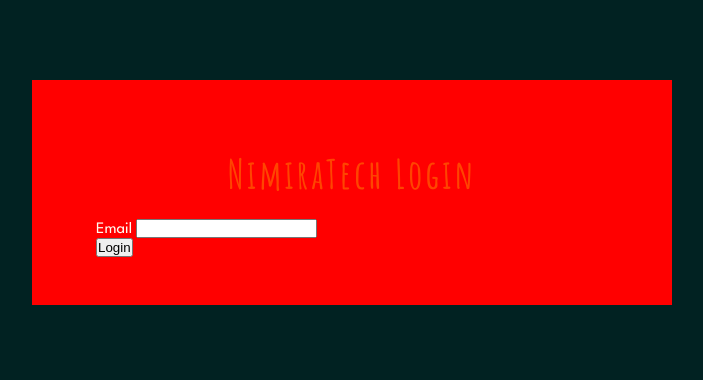
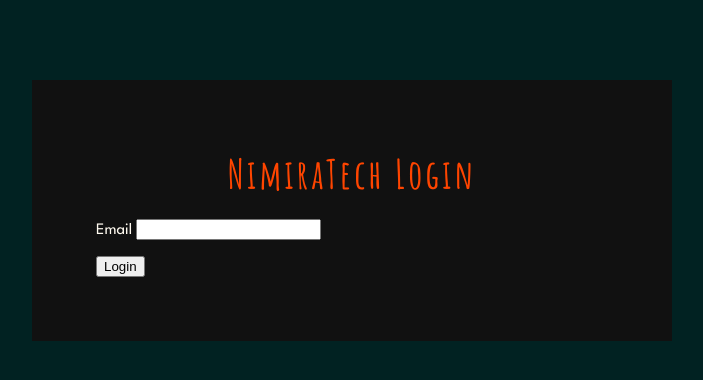
Before and after one commit to Nimira43/HTMX-Login-Form, a website: page temp.html in a window 1280 px wide. Shown: the whole page, without its empty margins (288-991 px from the left). Drawn offline with Linux system fonts and the light colour scheme.

Commit message:
Removed margin and padding resets - not needed.

```diff
--- a/public/style.css
+++ b/public/style.css
@@ -2,8 +2,8 @@
 
 * {
   box-sizing: border-box;
-  margin: 0;
-  padding: 0;
+  /* margin: 0;
+  padding: 0; */
 
 }
 
@@ -32,7 +32,7 @@
 form {
   width: 90%;
   max-width: 40rem;
-  background-color: red;
+  background-color: #111;
   padding: 3rem 4rem;
   margin: 5rem auto;
 }
```
